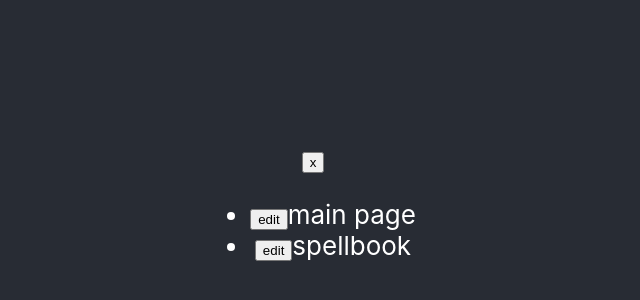
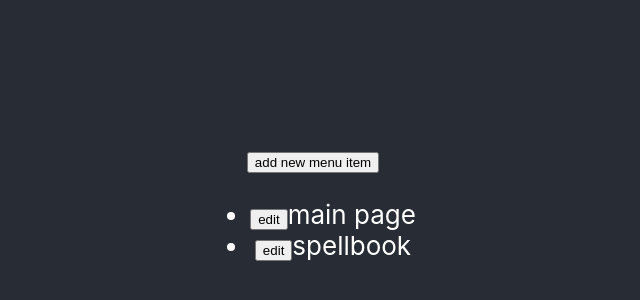
Before and after one commit to WrittenWoods/cobble, a React (Create React App) app: page / in a window 1280 px wide. Shown: the part 186-486 px from the top of the page, without its empty margins (327-967 px from the left). Built offline with nearby package versions, Linux system fonts and the light colour scheme.

Commit message:
added add new menu item button, made root menu uncloseable

```diff
--- a/src/Menu.tsx
+++ b/src/Menu.tsx
@@ -2,10 +2,13 @@ import React, { useState } from 'react';
 import MenuItem from './MenuItem'
 import { titlePathMatch } from './helpers/titlePathMatch'
 import { MenuProps } from './helpers/interfaces'
+import { arrayEquals } from './helpers/arrayEquals'
 
 function Menu ({ sheetState, titlePath }: MenuProps ) {
 
   const [sheet, setSheet, displayed, setDisplayed] = [...sheetState]
+
+  const [renderedMenu, setRenderedMenu] = useState(renderMenu())
 
   // Creates an array of selectable menu items to render as MenuItem components.
 
@@ -18,18 +21,46 @@ function Menu ({ sheetState, titlePath }: MenuProps ) {
     return result
   }
 
+  // Adds a new menu item
+
+  function addMenuItem() {
+    let lastIndex = 0
+    let newSheet = sheet
+    for (let i = 0; i < sheet.length; i++) {
+      if (arrayEquals(sheet[i].titlePath.slice(0, titlePath.length), titlePath)) {
+        lastIndex = i
+      }
+    }
+    newSheet.splice(lastIndex + 1, 0, { titlePath: [...titlePath.slice(0, titlePath.length), "new item"], content: "new item" })
+    setSheet(newSheet)
+    setRenderedMenu(renderMenu())
+  }
+
+  function renderMenu() {
+    console.log(titlePath)
+    return(
+      menuItemList().map( x =>
+        <MenuItem
+          sheetState={[sheet, setSheet, displayed, setDisplayed]}
+          newTitlePath={[...titlePath, x]}
+          initialEditMode={x === "new item" ? true : false}
+          key={[...titlePath, x].join('.') + 'menu item'}
+        />
+      )
+    )
+  }
+
+  // Adds a new submenu
+
   // Creates a menu of selectable MenuItem components.
 
   return (
-    <ul>
-      {menuItemList().map( x =>
-        <MenuItem
-          sheetState={[sheet, setSheet, displayed, setDisplayed]}
-          newTitlePath={[...titlePath, x]}
-          key={[...titlePath, x].join('.') + 'menu item'}
-        />
-      )}
-    </ul>
+    <div>
+      <button onClick={() => addMenuItem()}>add new menu item</button>
+      <ul>
+        {renderedMenu}
+      </ul>
+    </div>
   )
 
 }
--- a/src/MenuItem.tsx
+++ b/src/MenuItem.tsx
@@ -5,11 +5,11 @@ import { titlePathMatch } from "./helpers/titlePathMatch"
 import { MenuItemProps, SearchBlock } from "./helpers/interfaces";
 import ContextMenu from "./ContextMenu";
 
-function MenuItem ({ sheetState, newTitlePath }: MenuItemProps) {
+function MenuItem ({ sheetState, newTitlePath, initialEditMode }: MenuItemProps) {
 
   const [sheet, setSheet, displayed, setDisplayed] = [...sheetState]
 
-  const [editMode, toggleEditMode] = useState(false)
+  const [editMode, toggleEditMode] = useState(initialEditMode)
   const [title, setTitle] = useState(newTitlePath[newTitlePath.length - 1])
   const [contentAtPath, setContentAtPath] = useState(getMenuItemVals()[2])
   const [showContextMenu, toggleContextMenu] = useState(false)
--- a/src/Panel.tsx
+++ b/src/Panel.tsx
@@ -7,6 +7,8 @@ import { PanelProps } from "./helpers/interfaces";
 function Panel ({ sheetState, panelContent }: PanelProps) {
 
   const [sheet, setSheet, displayed, setDisplayed] = [...sheetState]
+
+  const [renderedPanel, setRenderedPanel] = useState(renderPanelContents())
 
   // uses the panelType property of panelState to render a corresponding component.
 
@@ -35,11 +37,13 @@ function Panel ({ sheetState, panelContent }: PanelProps) {
   }
 
   function closePanel() {
-    return (
-      <button onClick={
-        () => setDisplayed(displayed.filter( x => x.panelProps !== panelContent.panelProps))
-      }>x</button>
-    )
+    if (panelContent.panelProps.length !== 0) {
+      return (
+        <button onClick={
+          () => setDisplayed(displayed.filter( x => x.panelProps !== panelContent.panelProps))
+        }>x</button>
+      )
+    }
   }
 
   // Renders the panel with contents.
@@ -47,7 +51,7 @@ function Panel ({ sheetState, panelContent }: PanelProps) {
   return (
     <div>
       {closePanel()}
-      {renderPanelContents()}
+      {renderedPanel}
     </div>
   )
 
--- a/src/Sheet.tsx
+++ b/src/Sheet.tsx
@@ -1,5 +1,6 @@
 import React, { useState, useEffect } from 'react';
 import Panel from "./Panel";
+import { arrayEquals } from "./helpers/interfaces";
 import { SheetProps } from "./helpers/interfaces";
 
 function Sheet ({ sheet, setSheet }: SheetProps) {
```
